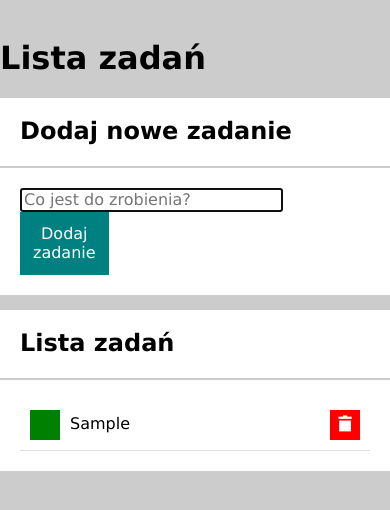
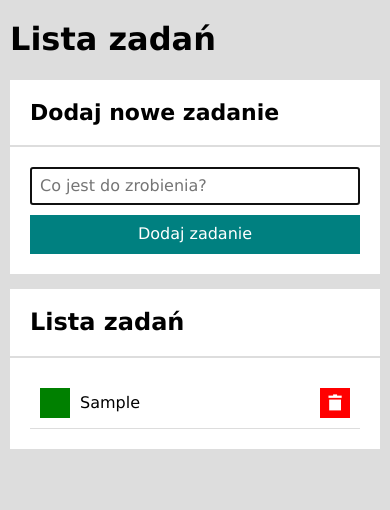
Before and after one commit to kamila-duda/todo_list, a plain HTML site: page index.html in a window 390 px wide. Both pictures are taken after typing "Sample" into the empty fields and a click on the button "Dodaj zadanie". Drawn offline with nearby package versions, Linux system fonts and the light colour scheme.

Commit message:
update style for small devices and change JS

```diff
--- a/css/form.css
+++ b/css/form.css
@@ -5,6 +5,7 @@
     background-color: #fff;
     margin: 0 0 2px;
     padding: 20px;
+    font-size: 22px;
 }
 .form__element{
     background-color: #fff;
@@ -17,6 +18,13 @@
 .form__item{
     flex-basis: 75%;
 }
+@media(max-width: 767px){
+    .form__item{
+      flex-basis: 100%;
+      padding: 8px;
+      margin-bottom: 10px;
+    }
+  }
 .form__button{
     flex-basis: 20%;
     background-color: teal;
@@ -25,3 +33,9 @@
     border: unset;
     cursor: pointer;
 }
+@media(max-width: 767px){
+    .form__button{
+      flex-basis: 100%;
+      padding: 10px;
+    }
+  }
--- a/css/style.css
+++ b/css/style.css
@@ -7,10 +7,15 @@ html {
     box-sizing: inherit;
   }
 .body{
-    background-color: #ccc;
+    background-color: #ddd;
     font-family: Verdana, Geneva, Tahoma, sans-serif;
 }
 .container{
     max-width: 900px;
     margin: 40px auto;
 }
+@media(max-width: 767px){
+  .container{
+    margin: 10px;
+  }
+}
--- a/script.js
+++ b/script.js
@@ -1,55 +1,57 @@
 {
     const taskListArray = [];
-    const clearInput = () => {
-        let inputField = document.querySelector(".js-form__item");
+    const clearInputText = () => {
+        const inputField = document.querySelector(".js-form__item");
         inputField.value = "";
-        inputField.focus();
-    }
+    };
+
     const checkItem = () => {
         const check = document.querySelectorAll(".taskList__itemCheck");
-        const lineThrough = document.querySelectorAll(".taskList__text");
+        const taskListText = document.querySelectorAll(".taskList__text");
         check.forEach((checkBox, index) => {
             checkBox.addEventListener("click", () => {
-                lineThrough[index].classList.toggle("taskList__text--lineThrough");
-                if(checkBox.innerHTML === ""){
-                    checkBox.innerHTML = "&#x2713"
-                }else{
-                    checkBox.innerHTML = "";
-                };
-            })
-        })
-    }
+                taskListArray[index].done ? taskListArray[index].done = false : taskListArray[index].done = true;
+               displayList();
+            });
+        });
+    };
+
     const deleteItem = (array) => {
         const removes = document.querySelectorAll(".taskList__itemDelete");
         removes.forEach((remove, index) => {
             remove.addEventListener("click", () => {
                 array.splice(index, 1);
                 displayList();
-            })
-        })
-    }
+            });
+        });
+    };
+
     const displayList = () => {
         let list = "";
         for (const taskListArrayItem of taskListArray) {
-            list += `<li class="taskList__item"><button class="taskList__itemCheck"></button><span class="taskList__text">${taskListArrayItem}</span><button class="taskList__itemDelete"><i class="icon-trash"></i></button></li>`;
-        }
+            list += `<li class="taskList__item"><input type="button" ${taskListArrayItem.done ? "value =\"&#x2713\"" : ""} class="taskList__itemCheck"></button><span ${taskListArrayItem.done ? "style=\"text-decoration: line-through\"" : ""} class="taskList__text">${taskListArrayItem.content}</span><button class="taskList__itemDelete"><i class="icon-trash"></i></button></li>`;
+        };
         document.querySelector(".js-taskList__element").innerHTML = list;
-        clearInput();
+        clearInputText();
         checkItem();
         deleteItem(taskListArray);
-
     };
 
     const addTask = () => {
-        const newTask = document.querySelector(".js-form__item").value;
-        console.log(newTask)
-        taskListArray.push(newTask);
-        console.log(taskListArray)
+        const newTask = document.querySelector(".js-form__item").value.trim();
+        if(newTask === ""){
+            return;
+        };
+        taskListArray.push({
+            content: newTask,
+            done: false,
+        });
         displayList();
     };
 
     const onSubmitForm = (event) => {
         event.preventDefault();
+        document.querySelector(".js-form__item").focus();
         addTask();
 
     };
```
